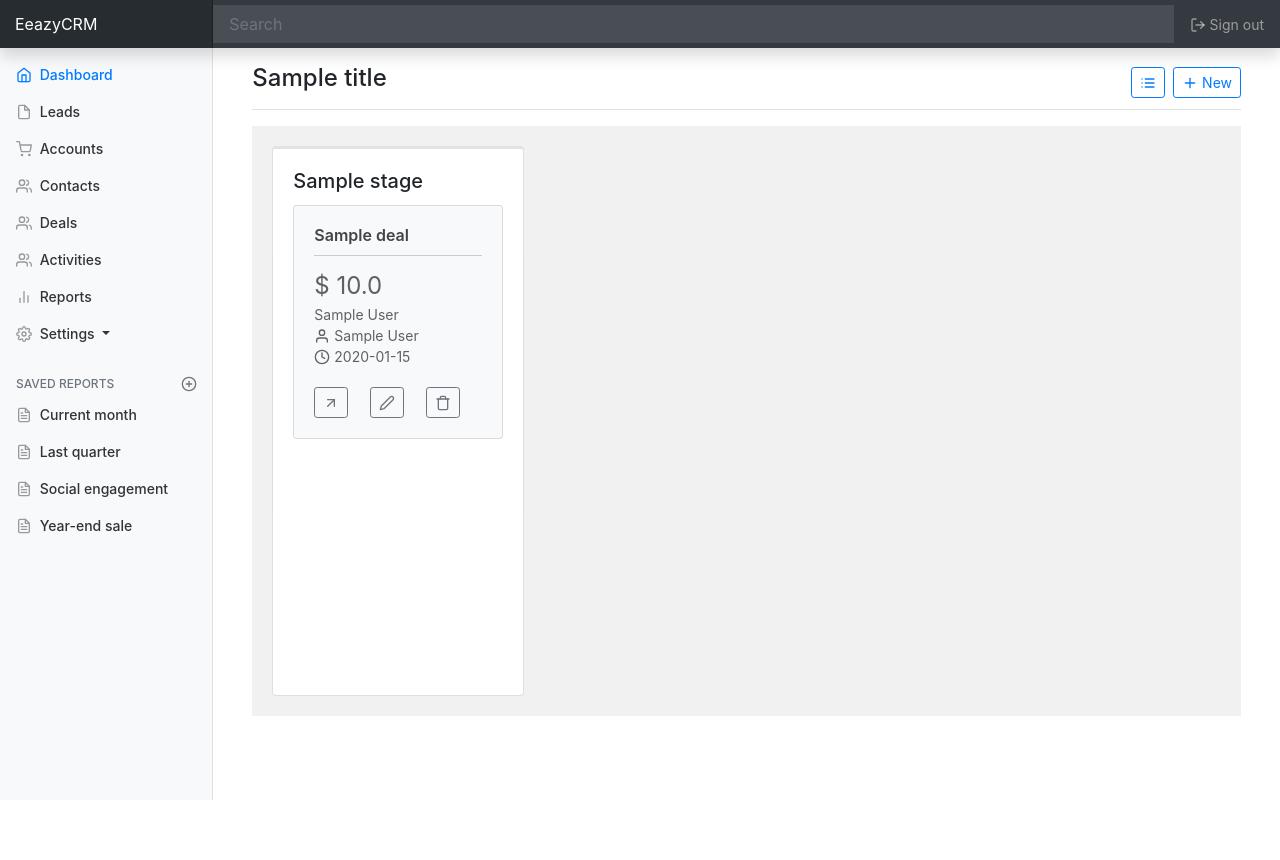
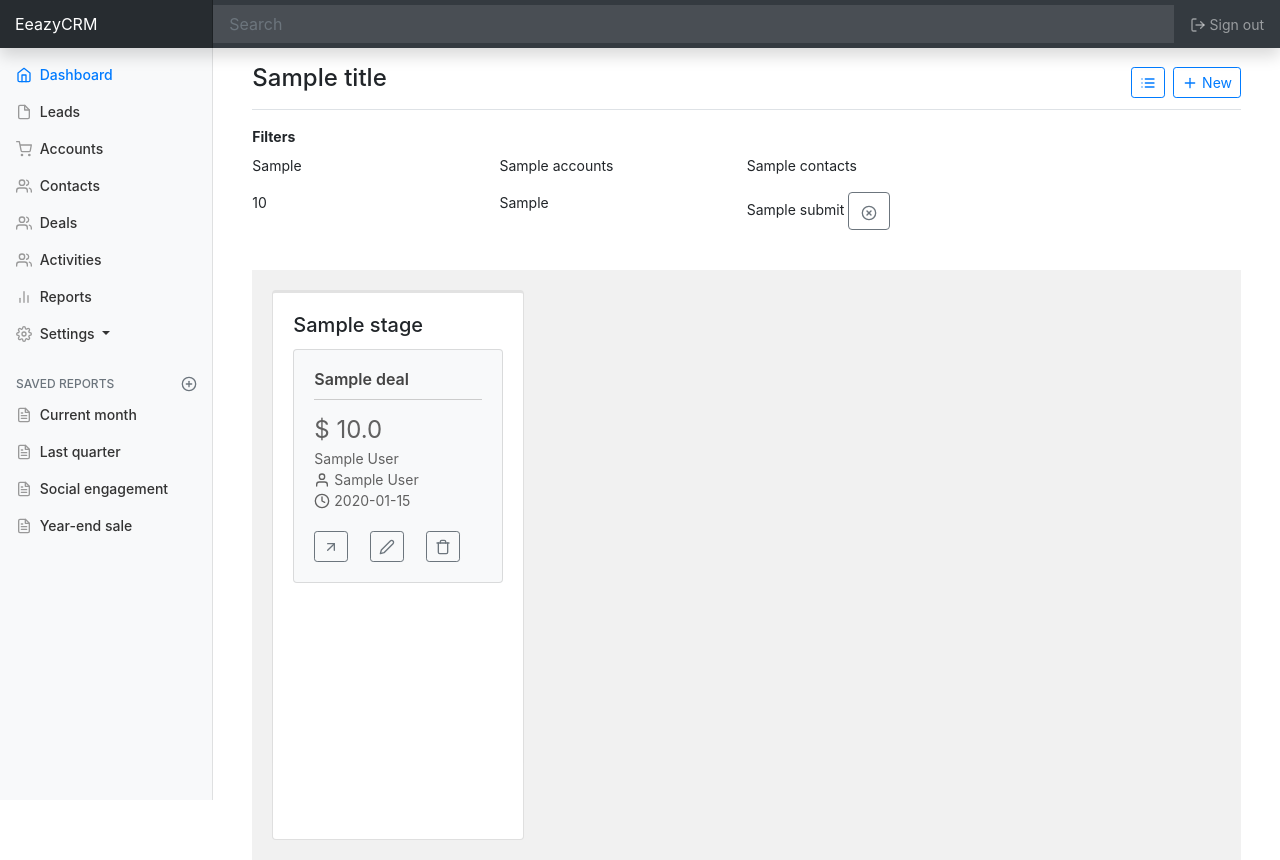
Before and after one commit to jagjot2008/EeazyCRM, a Flask app: template eeazycrm/templates/deals/kanban_view.html in a window 1280 px wide. Before the commit the page ends 800 px from the top, so only its background shows below. Run offline with Flask 2, Linux system fonts and the light colour scheme; tables that the repository leaves empty hold one stand-in row (values such as "Sample post"); the template is opened without the code that fills it: values that come from a table or form of the project are taken from there, most other values are stand-ins (such as "Sample title", 1, 10 or a date in 2020); some libraries are stand-ins or nearby versions.

Commit message:
deals kanban view filter fixed

```diff
--- a/eeazycrm/deals/routes.py
+++ b/eeazycrm/deals/routes.py
@@ -63,7 +63,8 @@ def get_deals_view():
     if view_t == 'kanban':
         return render_template("deals/kanban_view.html", title="Deals View",
                                deals=query.all(),
-                               deal_stages=DealStage.query.order_by(DealStage.display_order.asc()).all())
+                               deal_stages=DealStage.query.order_by(DealStage.display_order.asc()).all(),
+                               filters=filters)
     else:
         return render_template("deals/deals_list.html", title="Deals View",
                                deals=Paginate(query), filters=filters)
@@ -129,4 +130,5 @@ def update_deal_stage_ajax(deal_id, stage_id):
 @check_access('deals', 'view')
 def reset_filters():
     reset_deal_filters()
-    return redirect(url_for('deals.get_deals_view'))
+    view_t = request.args.get('view_t', 'list', type=str)
+    return redirect(url_for('deals.get_deals_view', view_t=view_t))
--- /dev/null
+++ b/eeazycrm/templates/deals/kanban_filters.html
@@ -0,0 +1,46 @@
+<form class="form-lead-filter" method="POST">
+    {{ filters.hidden_tag() }} <!-- security 'csrf' token -->
+    <div class="d-flex flex-column justify-content-between flex-wrap flex-md-nowrap pb-4 mb-3">
+        <div class="mb-2"><strong>Filters</strong></div>
+        <div class="btn-toolbar mb-2 mb-md-0">
+            <div class="col-md-3 pl-0">
+                {{ filters.txt_search(class="form-control from-control-lg", placeholder="search deals ...") }}
+            </div>
+            <div class="col-md-3 pl-0">
+                <div class="form-group text-left">
+                    {{ filters.accounts(class="my-select form-control") }}
+                </div>
+            </div>
+            <div class="col-md-3 pl-0">
+                <div class="form-group text-left">
+                    {{ filters.contacts(class="my-select form-control") }}
+                </div>
+            </div>
+            {% if current_user.role.name == 'admin' %}
+            <div class="col-md-3 pl-0">
+                <div class="form-group text-left">
+                    {{ filters.assignees(class="my-select form-control") }}
+                </div>
+            </div>
+            {% endif %}
+        </div>
+        <div class="btn-toolbar mb-1 mb-md-0">
+            <div class="col-md-3 pl-0">
+                <div class="form-group text-left">
+                    {{ filters.price_range(class="my-select form-control") }}
+                </div>
+            </div>
+            <div class="col-md-3 pl-0">
+                <div class="form-group text-left">
+                     {{ filters.advanced_user(class="my-select form-control") }}
+                </div>
+            </div>
+            <div class="col-md-3 pl-0">
+                {{ filters.submit(class="btn btn-md btn-outline-info mr-2") }}
+                <a href="{{ url_for('deals.reset_filters', view_t='kanban') }}" class="btn btn-md btn-outline-secondary" role="button">
+                    <span data-feather="x-circle"></span>
+                </a>
+            </div>
+        </div>
+    </div>
+</form>
--- a/eeazycrm/templates/deals/kanban_view.html
+++ b/eeazycrm/templates/deals/kanban_view.html
@@ -18,6 +18,7 @@
             </a>
         </div>
     </div>
+    {% include "deals/kanban_filters.html" %}
     {% if deals|length > 0 %}
         <div class="container-fluid" style="background-color: #f1f1f1; padding: 20px;">
             <div class="kanban-container">
```
